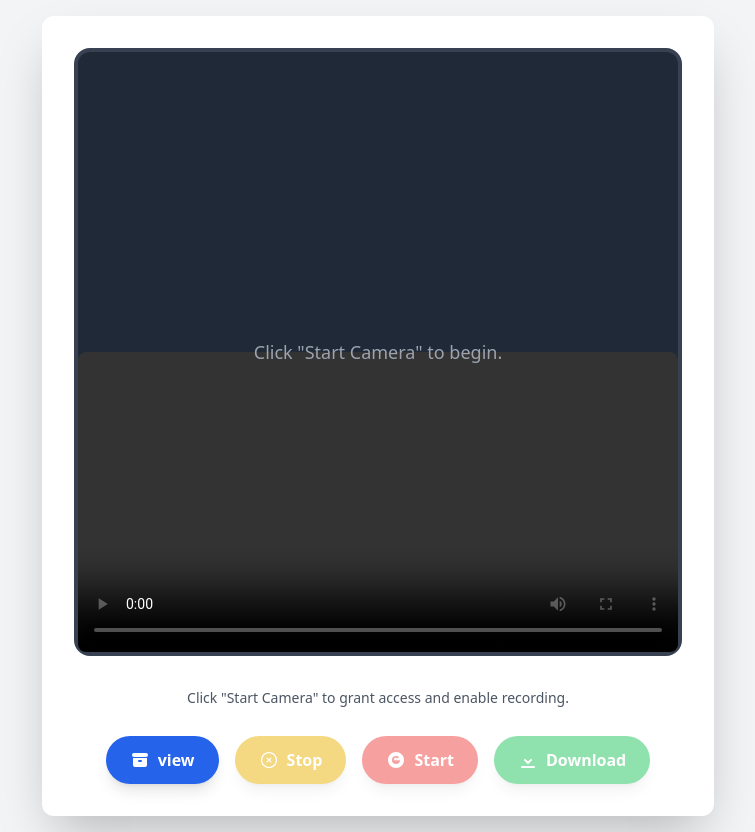
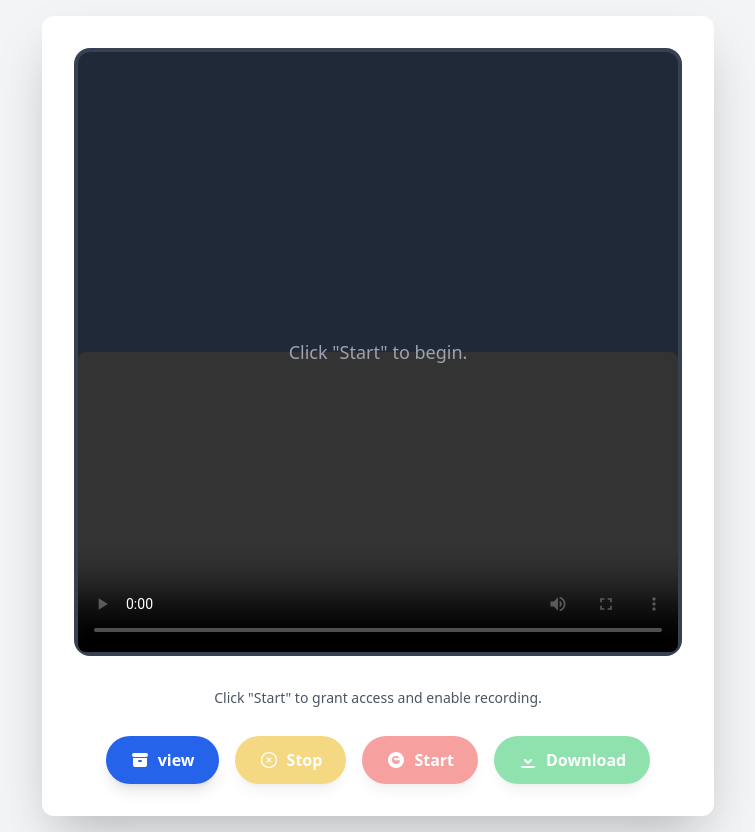
Before and after one commit to mohdfazli/dashc, a plain HTML site: page index.html in a window 1280 px wide. Shown: the whole page, without its empty margins (262-1017 px from the left). Drawn offline with nearby package versions, Linux system fonts and the light colour scheme.

Commit message:
Update index.html

```diff
--- a/index.html
+++ b/index.html
@@ -75,7 +75,7 @@
             <div id="status-dot" class="status-dot"></div>
 
             <p id="video-placeholder" class="absolute inset-0 flex items-center justify-center text-gray-400 text-lg">
-                Click "Start Camera" to begin.
+                Click "Start" to begin.
             </p>
         </div>
 
@@ -254,7 +254,7 @@
                 updateButtonState(btnStopCamera, true); // Camera is running, enable stop
                 updateButtonState(btnRecord, true);
 
-                setStatusMessage('Camera is ready. Click "Start Recording" to capture video.', 'text-green-600');
+                setStatusMessage('Camera is ready. Click "Start".', 'text-green-600');
 
                 // Check for MediaRecorder support
                 if (!window.MediaRecorder) {
@@ -427,7 +427,7 @@
         // Initial state message: Ensure placeholder displays correctly initially
         window.onload = () => {
             videoPlaceholder.style.display = 'flex';
-            setStatusMessage('Click "Start Camera" to grant access and enable recording.');
+            setStatusMessage('Click "Start" to grant access and enable recording.');
         };
 
         function switchcam() {
```
